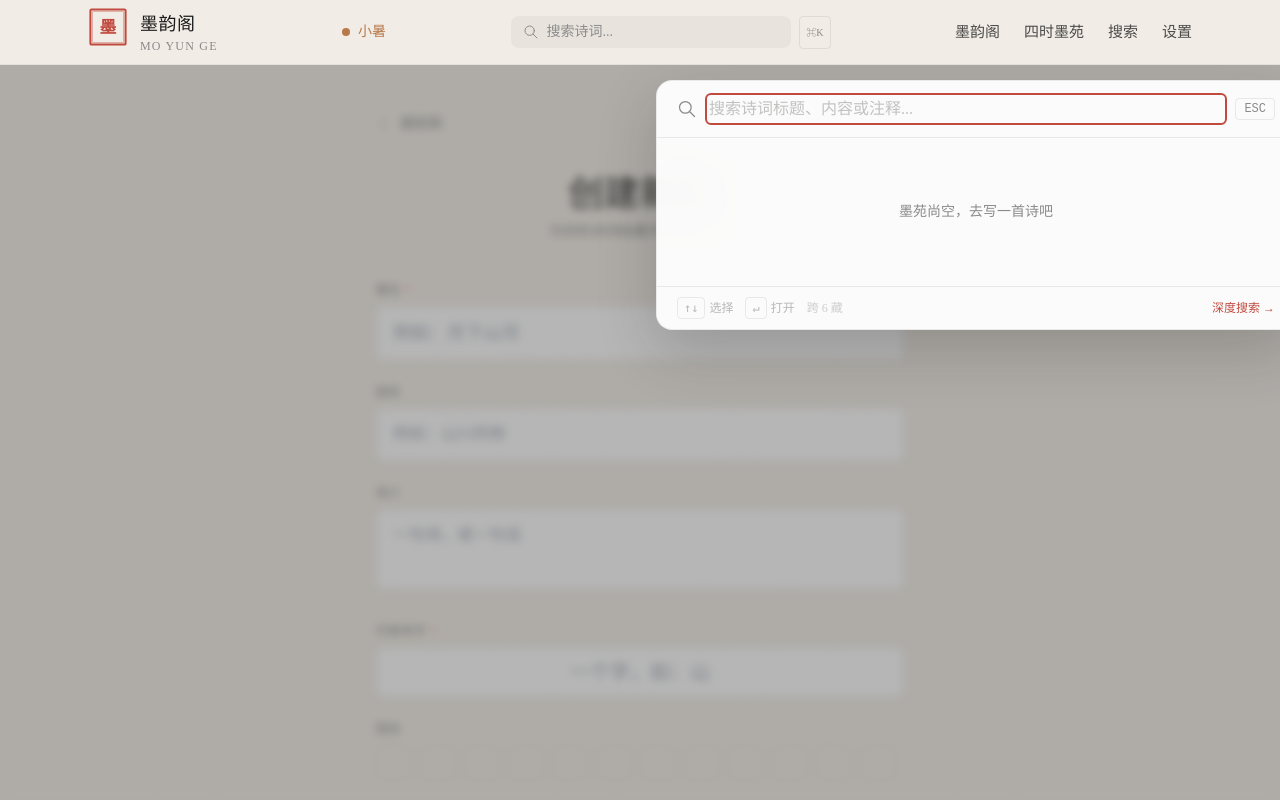
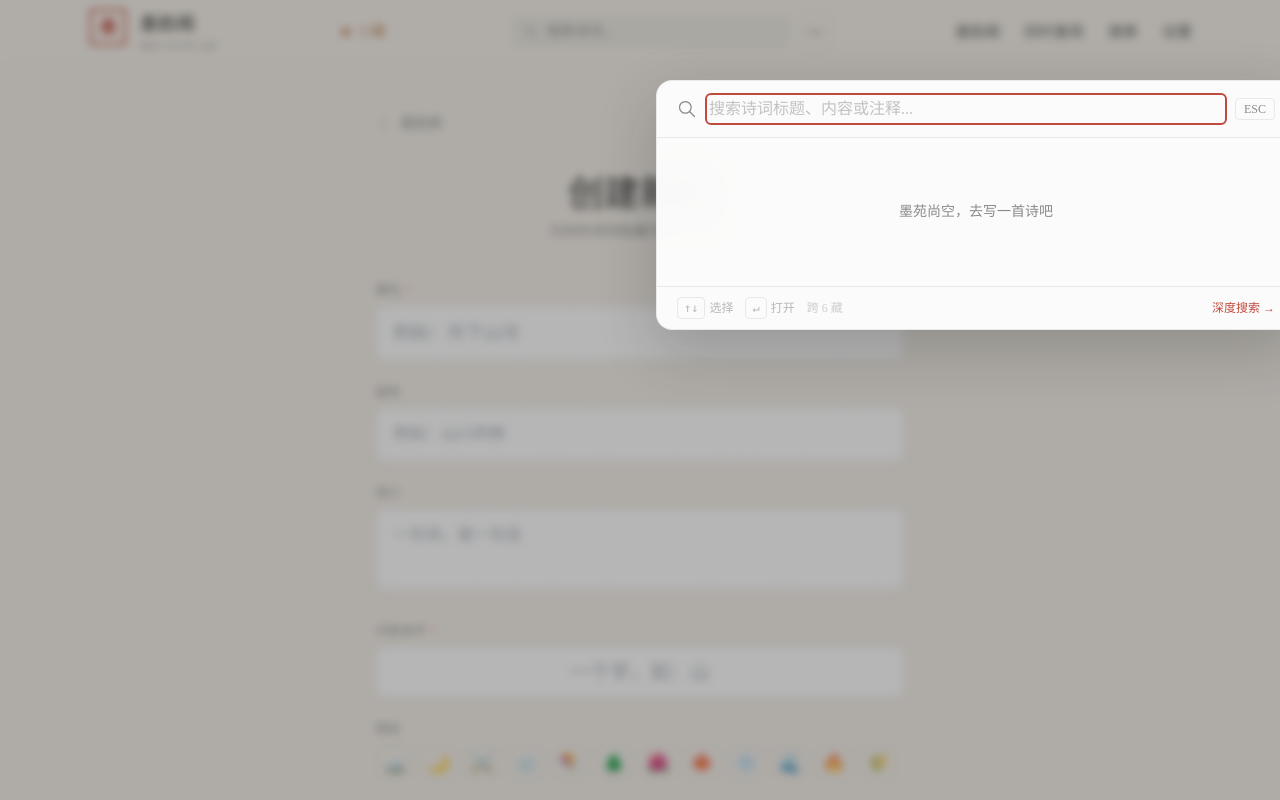
Before and after one commit to Feng-0212/fengyang-poetry, a Next.js app: page /yuan/new in a window 1280 px wide. Both pictures are taken after a click on the button "⌘K". Shown: the top 800 px of the page. Built offline with nearby package versions, Linux system fonts and the light colour scheme; a web font is replaced by a local one.

Commit message:
fix: 搜索modal z-index; ESC按钮可点; 图标emoji显示

```diff
--- a/src/app/yuan/new/page.tsx
+++ b/src/app/yuan/new/page.tsx
@@ -148,7 +148,14 @@ export default function NewCollectionPage() {
               <div className="flex flex-wrap gap-2">
                 {PRESET_GLYPHS.map((g) => (
                   <button key={g} onClick={() => setGlyph(g)}
-                    className={cn("w-9 h-9 rounded-lg text-lg flex items-center justify-center border transition-all", glyph === g ? "border-current bg-ink/5" : "border-ink/10 hover:border-ink/20")} />
+                    className={cn(
+                      "w-9 h-9 rounded-lg border transition-all flex items-center justify-center",
+                      glyph === g ? "border-current bg-ink/5" : "border-ink/10 hover:border-ink/20"
+                    )}
+                    style={{ fontSize: "18px", lineHeight: 1 }}
+                  >
+                    <span style={{ display: "inline", fontFamily: "inherit" }}>{g}</span>
+                  </button>
                 ))}
               </div>
             </div>
--- a/src/components/search/SearchModal.tsx
+++ b/src/components/search/SearchModal.tsx
@@ -109,7 +109,7 @@ export default function SearchModal({ open, onClose }: Props) {
             animate={{ opacity: 1 }}
             exit={{ opacity: 0 }}
             onClick={onClose}
-            className="fixed inset-0 bg-ink/40 backdrop-blur-sm z-200"
+            className="fixed inset-0 bg-ink/40 backdrop-blur-sm z-[9997]"
           />
 
           {/* 搜索框 */}
@@ -118,7 +118,7 @@ export default function SearchModal({ open, onClose }: Props) {
             animate={{ opacity: 1, scale: 1, y: 0 }}
             exit={{ opacity: 0, scale: 0.95, y: -20 }}
             transition={{ duration: 0.2, ease: [0.4, 0, 0.2, 1] }}
-            className="fixed top-20 left-1/2 -translate-x-1/2 w-full max-w-2xl z-201 px-4"
+            className="fixed top-20 left-1/2 -translate-x-1/2 w-full max-w-2xl z-[9998] px-4"
           >
             <div
               className="rounded-2xl overflow-hidden"
@@ -153,12 +153,13 @@ export default function SearchModal({ open, onClose }: Props) {
                   className="flex-1 bg-transparent border-none outline-none text-base text-ink-dark placeholder:text-ink-light/50"
                   style={{ fontFamily: "var(--font-lxgw)" }}
                 />
-                <kbd
-                  className="hidden md:inline-flex text-xs text-ink-light px-2 py-0.5 rounded border border-ink/10"
-                  style={{ fontFamily: "monospace" }}
+                <button
+                  onClick={onClose}
+                  className="text-xs text-ink-light px-2 py-0.5 rounded border border-ink/10 hover:bg-ink/5 transition-colors cursor-pointer"
+                  title="关闭搜索"
                 >
                   ESC
-                </kbd>
+                </button>
               </div>
 
               {/* 搜索结果 */}
```
